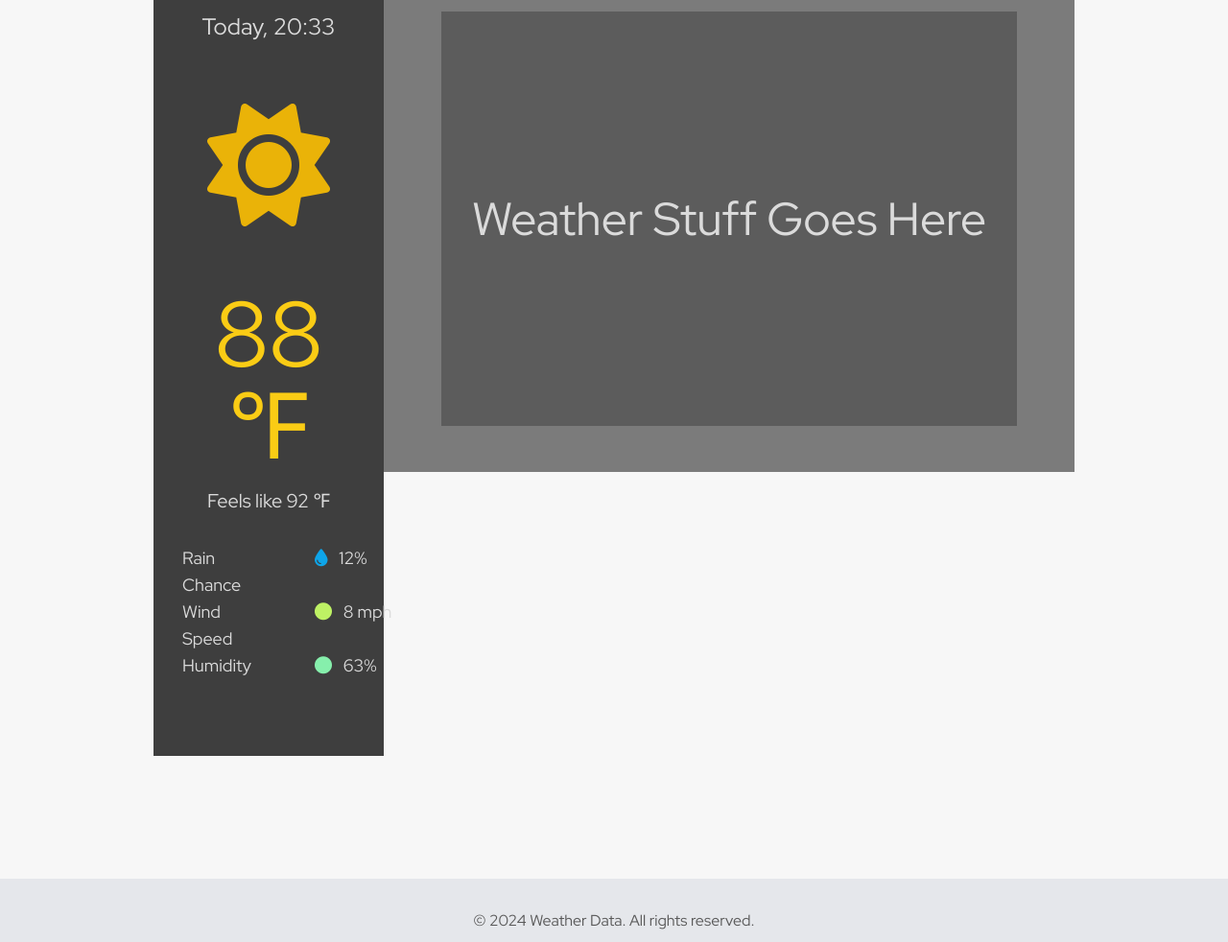
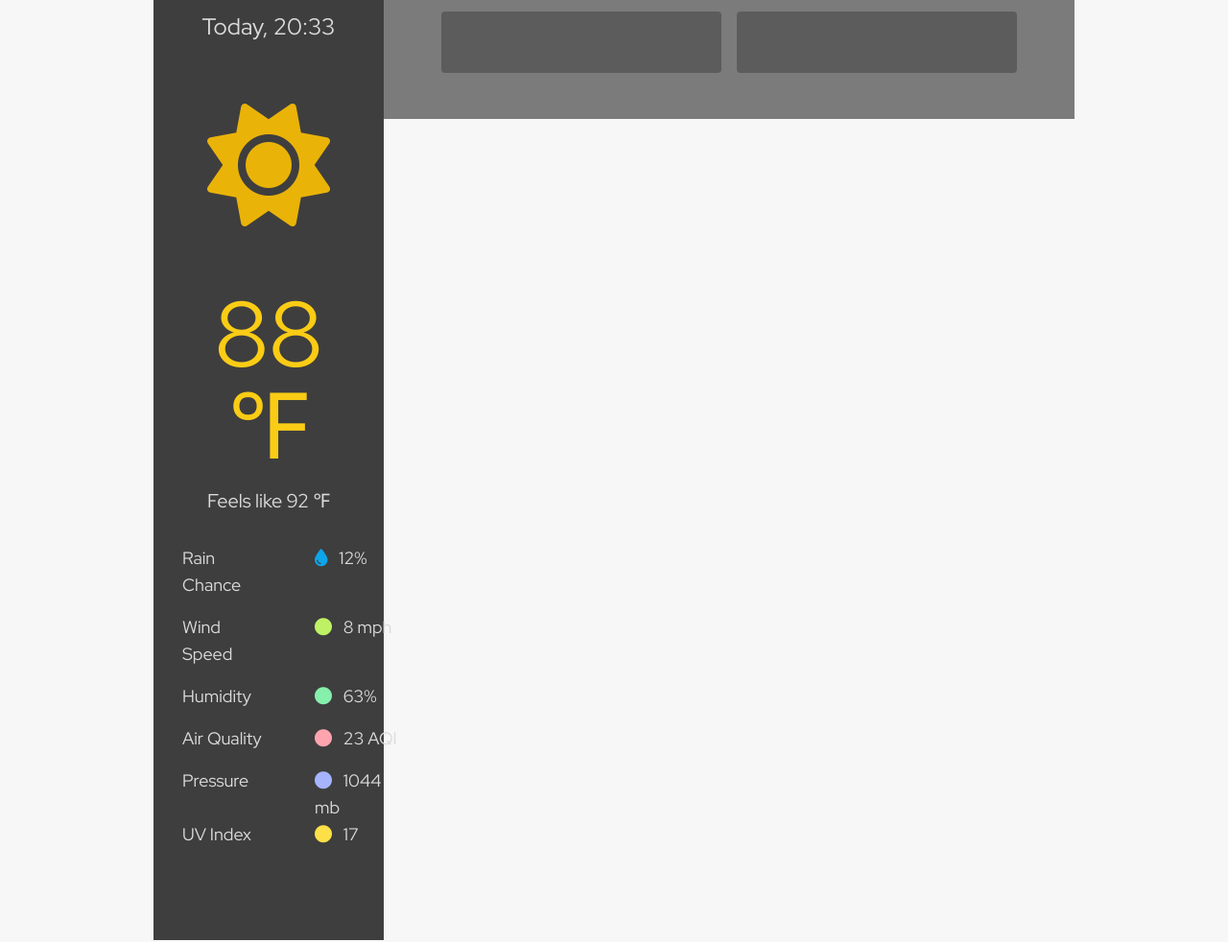
Before and after one commit to xxxcodeingxxx/molecular-mass, an Astro site: page / in a window 1280 px wide. Shown: the part 1194-2176 px from the top of the page at 96% size. Built offline with nearby package versions, Linux system fonts and the light colour scheme; Astro itself is replaced by a stand-in of ours.

Commit message:
Refactor weather display layout

```diff
--- a/src/pages/index.astro
+++ b/src/pages/index.astro
@@ -187,7 +187,9 @@
                             <div
                                 class="w-full h-auto mx-auto grid grid-cols-2 py-8 text-left"
                             >
-                                <div class="w-full text-dmTxt text-lg h-auto">
+                                <div
+                                    class="w-full text-dmTxt text-lg h-auto mb-4"
+                                >
                                     Rain Chance
                                 </div>
                                 <div
@@ -197,7 +199,9 @@
                                         class="fa-solid text-sky-500 mr-2 fa-droplet"
                                     ></i> 12%
                                 </div>
-                                <div class="w-full text-lg text-dmTxt h-auto">
+                                <div
+                                    class="w-full text-lg text-dmTxt mb-4 h-auto"
+                                >
                                     Wind Speed
                                 </div>
                                 <div
@@ -207,7 +211,9 @@
                                         class="fa-solid fa-circle text-lime-300 mr-2"
                                     ></i> 8 mph
                                 </div>
-                                <div class="w-full text-lg text-dmTxt h-auto">
+                                <div
+                                    class="w-full text-lg text-dmTxt mb-4 h-auto"
+                                >
                                     Humidity
                                 </div>
                                 <div
@@ -217,23 +223,58 @@
                                         class="fa-solid fa-circle mr-2 text-green-300"
                                     ></i> 63%
                                 </div>
-                                <div class="w-full h-auto"></div>
-                                <div class="w-full h-auto"></div>
-                                <div class="w-full h-auto"></div>
-                                <div class="w-full h-auto"></div>
-                                <div class="w-full h-auto"></div>
-                                <div class="w-full h-auto"></div>
+                                <div
+                                    class="w-full text-lg text-dmTxt mb-4 h-auto"
+                                >
+                                    Air Quality
+                                </div>
+                                <div
+                                    class="w-full text-lg text-dmTxt ml-12 h-auto"
+                                >
+                                    <i
+                                        class="fa-solid fa-circle mr-2 text-rose-300"
+                                    ></i> 23 AQI
+                                </div>
+                                <div
+                                    class="w-full text-lg text-dmTxt mb-4 h-auto"
+                                >
+                                    Pressure
+                                </div>
+                                <div
+                                    class="w-full h-auto text-lg text-dmTxt ml-12"
+                                >
+                                    <i
+                                        class="fa-solid fa-circle mr-2 text-indigo-300"
+                                    ></i> 1044 mb
+                                </div>
+                                <div
+                                    class="w-full h-auto text-lg text-dmTxt mb-4"
+                                >
+                                    UV Index
+                                </div>
+                                <div
+                                    class="w-full h-auto text-lg text-dmTxt ml-12"
+                                >
+                                    <i
+                                        class="fa-solid fa-circle mr-2 text-yellow-300"
+                                    ></i> 17
+                                </div>
                             </div>
                         </div>
                     </div>
                 </div>
                 <div class="w-full col-span-3 h-auto mx-auto">
                     <div class="w-full h-auto py-12 bg-black/[.50]">
-                        <div class="w-10/12 h-auto bg-black/25 py-48 mx-auto">
-                            <div
-                                class="w-full h-auto text-dmTxt text-5xl text-center"
-                            >
-                                Weather Stuff Goes Here
+                        <div class="w-10/12 h-auto mx-auto">
+                            <div class="w-full h-auto grid grid-cols-2 gap-4">
+                                <div
+                                    class="w-full h-auto bg-black/25 rounded py-8"
+                                >
+                                </div>
+                                <div
+                                    class="w-full h-auto bg-black/25 rounded py-8"
+                                >
+                                </div>
                             </div>
                         </div>
                     </div>
```
